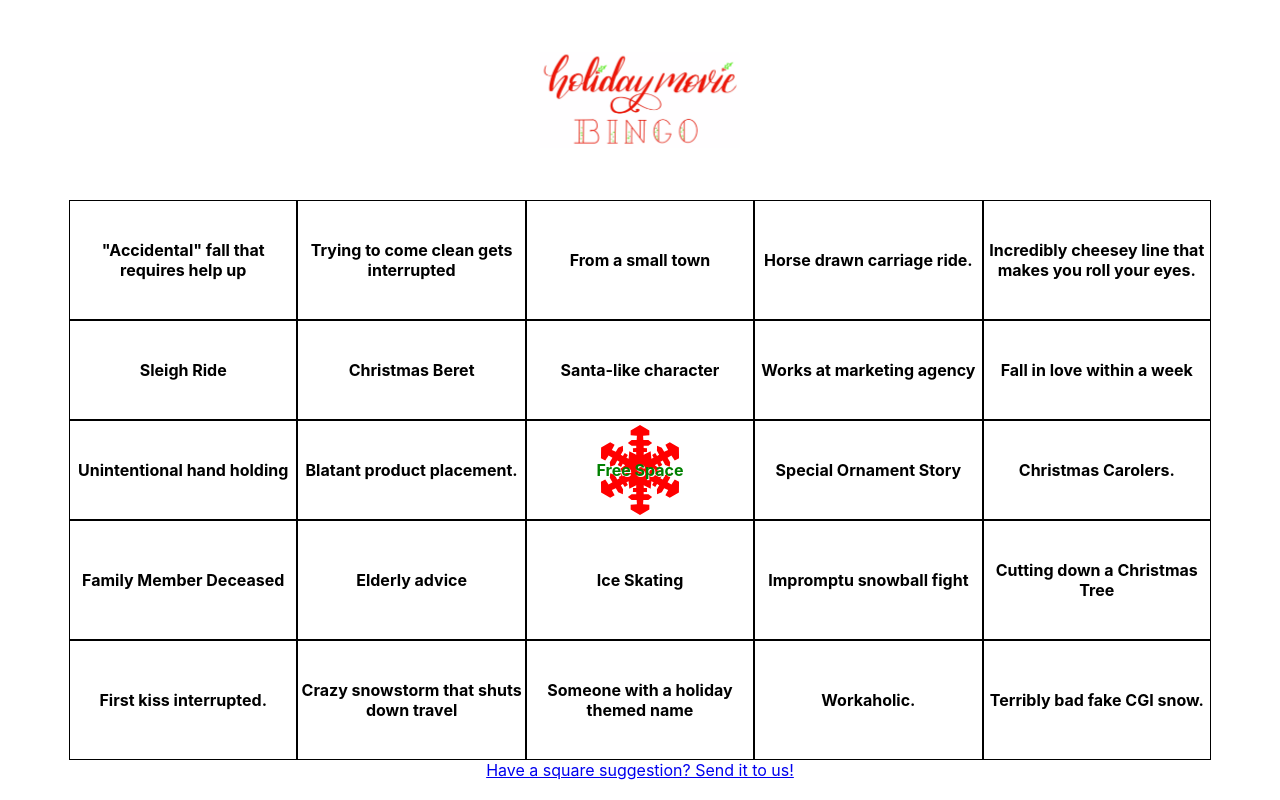
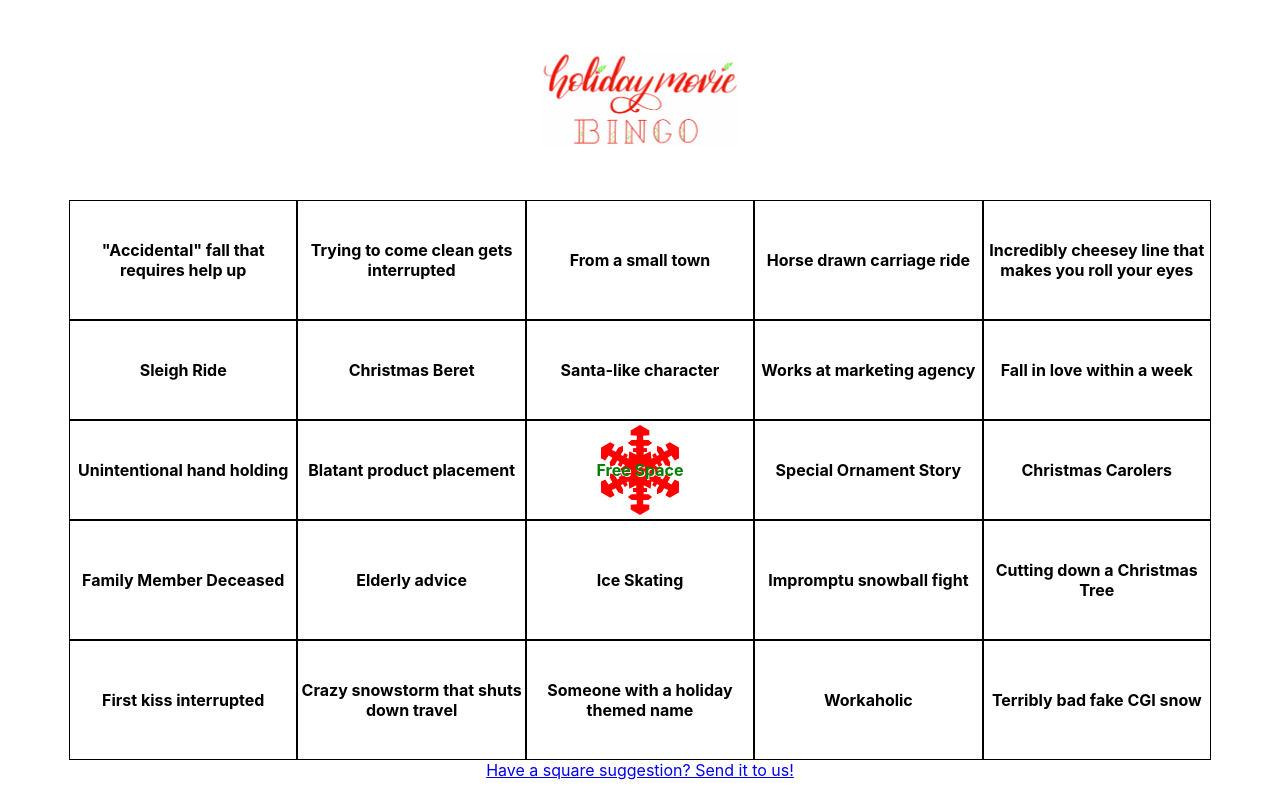
Before and after one commit to Tallestthomas/holidaymoviebingo, a React (Create React App) app: page / in a window 1280 px wide. Built offline with nearby package versions, Linux system fonts and the light colour scheme.

Commit message:
Removed periods and fixed some padding issues

```diff
--- a/src/App.css
+++ b/src/App.css
@@ -15,6 +15,7 @@ h1 {
 
 a {
   text-align: center;
+  padding-top: 1rem;
 }
 
 .square-container {
--- a/src/App.js
+++ b/src/App.js
@@ -5,31 +5,32 @@ import Square from './Square';
 class App extends Component {
   state = {
     squares:[
-      "First kiss interrupted.",
-      "Fall in love within a week", "Horse drawn carriage ride.",
+      "First kiss interrupted",
+      "Fall in love within a week",
+      "Horse drawn carriage ride",
       "Sleigh Ride",
-      "Gets dumped in beginning of the movie.",
+      "Gets dumped in beginning of the movie",
       "Town Christmas festival",
       "Company holiday party",
       "Family Member Deceased",
-      "Greedy corporate character.",
-      "Cookie baking.",
-      "Christmas ghost.",
-      "Blatant product placement.",
+      "Greedy corporate character",
+      "Cookie baking",
+      "Christmas ghost",
+      "Blatant product placement",
       "Someone with a holiday themed name",
       "\"Accidental\" fall that requires help up",
-      "Terribly bad fake CGI snow.",
-      "Workaholic.",
+      "Terribly bad fake CGI snow",
+      "Workaholic",
       "Works at marketing agency",
       "Works at design firm",
-      "Main characters don't like each other at first.",
-      "Christmas Carolers.",
+      "Main characters don't like each other at first",
+      "Christmas Carolers",
       "Crazy snowstorm that shuts down travel",
-      "Something that clearly wouldn't happen in real life.",
-      "Incredibly cheesey line that makes you roll your eyes.",
-      "Ridiculously convenient mistletoe.",
+      "Something that clearly wouldn't happen in real life",
+      "Incredibly cheesey line that makes you roll your eyes",
+      "Ridiculously convenient mistletoe",
       "Trying to come clean gets interrupted",
-      "Santa inspired outfit.",
+      "Santa inspired outfit",
       "Unintentional hand holding",
       "Jumps to massive conclusion",
       "Santa-like character",
```
